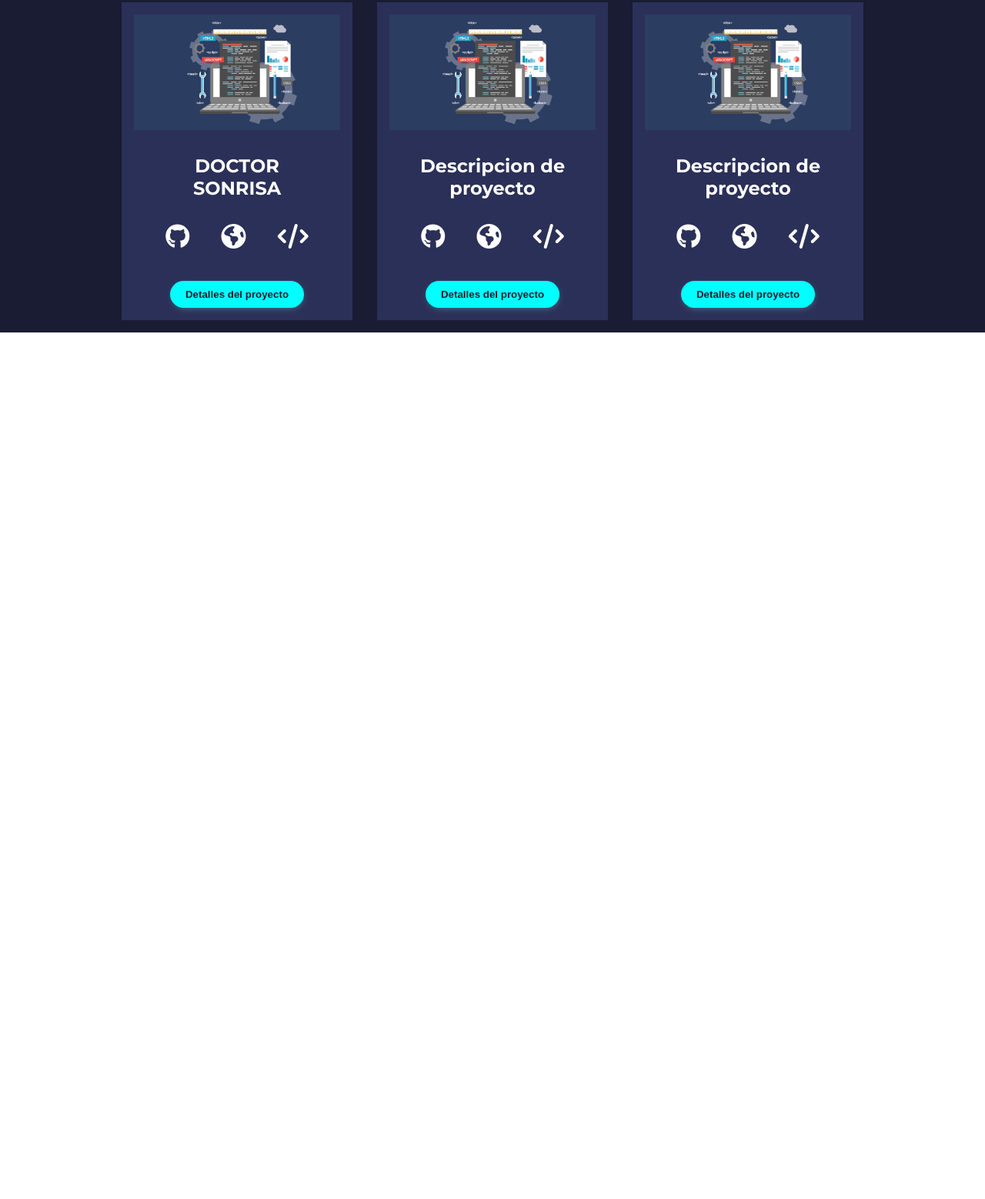
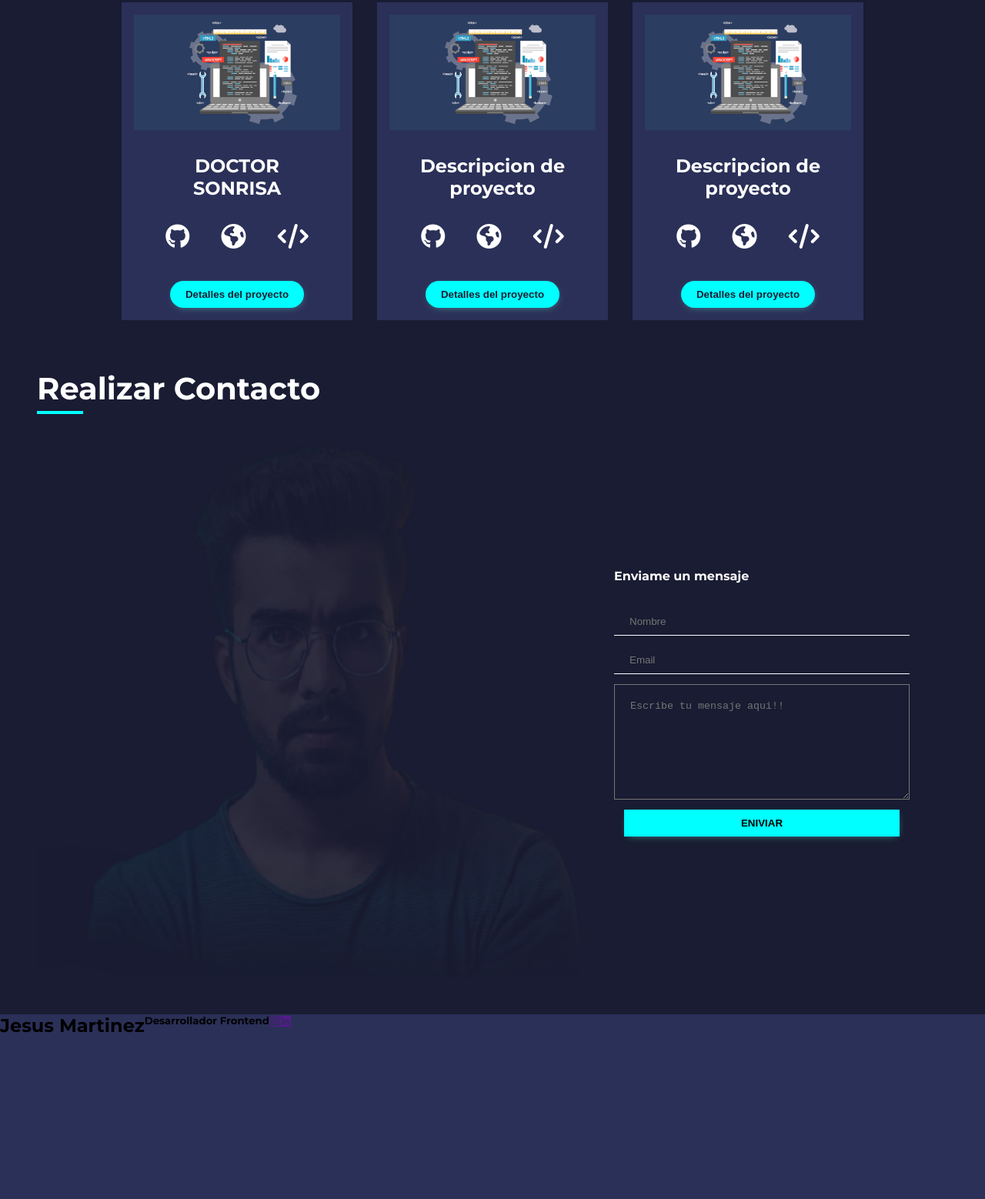
Before and after one commit to JesusDevelop/JesusDevelop.github.io, a plain HTML site: page index.html in a window 1280 px wide. Shown: the part 1863-3421 px from the top of the page at 77% size. Before the commit the page ends 2295 px from the top, so only its background shows below. Drawn offline with Linux system fonts and the light colour scheme.

Commit message:
agregando la seccion de contactame y parte del footer sin terminar

```diff
--- a/css/styles.css
+++ b/css/styles.css
@@ -147,14 +147,16 @@ body {
   padding: 5em;
 }
 
-.portafolio{
+.portafolio,
+.contact-section{
  width: 100vw;
  background-color: #191c32;
  color: #fff;
  justify-content: center;
 }
 
-.portafolio-headings h2{
+.portafolio-headings h2,
+.contact-heading h2{
   font-size: 2.5em;
 }
 
@@ -211,3 +213,69 @@ body {
   text-decoration: none;
   color: #191c32;
 }
+
+.contact-section{
+  padding: 3em;
+}
+
+.container-contact{
+  margin: 0 auto;
+  display: flex;
+  align-items: center;
+}
+
+.container-contact img{
+  width: 750px;
+  height: 700px;
+  bottom: 0;
+}
+
+.form{
+  display: flex;
+  flex-direction:column;
+  width: 30vw;
+  margin-top: 2em;
+}
+
+.form input{
+  padding: 10px 20px;
+  margin-bottom: 1em;
+  background: none;
+  border: none;
+  border-bottom: 1px solid #fff;
+  color: #fff;
+}
+
+.form textarea{
+  height: 150px;
+  background: none;
+  color: #fff;
+  padding: 1.5em;
+}
+
+.btn-submit{
+  padding: 10px 20px;
+  margin: 1em;
+  border: none;
+  background: none;
+  text-transform: uppercase;
+  background-color: aqua;
+  cursor: pointer;
+  box-shadow: 1px 3px 11px -5px rgba(102, 231, 200, .69);
+  font-weight: bold;
+}
+.btn-submit:hover{
+  background-color: #fff;
+  box-shadow: none;
+}
+
+.footer{
+  width: 100vw;
+  height: 30vh;
+  background-color: #2b3058;
+}
+.footer-content{
+  display:inline-flex
+
+
+}
--- a/index.html
+++ b/index.html
@@ -148,6 +148,48 @@
     </div>
   </div>
 
+  <!-- Seccion de contacto -->
+
+  <div class="contact-section">
+    <div class="contact-heading">
+      <h2>Realizar Contacto</h2>
+      <div class="divider"></div>
+    </div>
+
+
+
+    <div class="container-contact">
+      <img src="./img/img-opacity50.png" alt="foto con opacidad 50">
+
+      <div class="contact-form">
+        <h4>Enviame un mensaje</h4>
+        <form action="" class="form">
+          <input type="text" placeholder="Nombre">
+          <input type="email" placeholder="Email">
+          <textarea name="" id="" placeholder="Escribe tu mensaje aqui!!"></textarea>
+          <button type="submit"class="btn-submit">
+            Eniviar
+          </button>
+        </form>
+      </div>
+    </div>
+  </div>
+
+  <footer class="footer">
+    <div class="footer-content">
+      <h2>Jesus Martinez</h2>
+      <h5>Desarrollador Frontend</h5>
+      <a href="" class="footer-logo">
+        <i class="fa-brands fa-instagram"></i>
+      </a>
+
+      <a href="" class="footer-logo">
+        <i class="fa-brands fa-linkedin"></i>
+      </a>
+
+    </div>
+  </footer>
+
 
 </body>
 </html>
```
